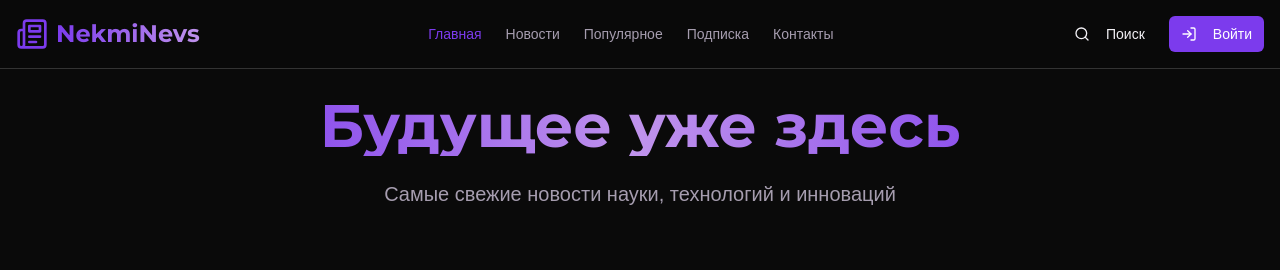
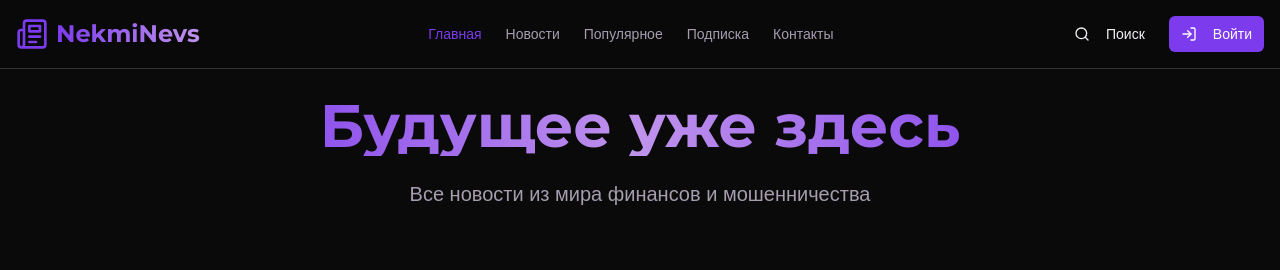
Before and after one commit to pr-poehali-dev/news-website-customization, a React (Vite) app: page / in a window 1280 px wide. Shown: the top 270 px of the page. Built offline with nearby package versions, Linux system fonts and the light colour scheme; a web font is replaced by a local one.

Commit message:
Обновлен 1 компонент

```diff
--- a/src/pages/Index.tsx
+++ b/src/pages/Index.tsx
@@ -131,9 +131,7 @@ const Index = () => {
             <h2 className="text-5xl md:text-6xl font-bold mb-6 bg-gradient-to-r from-primary via-accent to-primary bg-clip-text text-transparent">
               Будущее уже здесь
             </h2>
-            <p className="text-xl text-muted-foreground">
-              Самые свежие новости науки, технологий и инноваций
-            </p>
+            <p className="text-xl text-muted-foreground text-center">Все новости из мира финансов и мошенничества </p>
           </div>
         </section>
 
```
